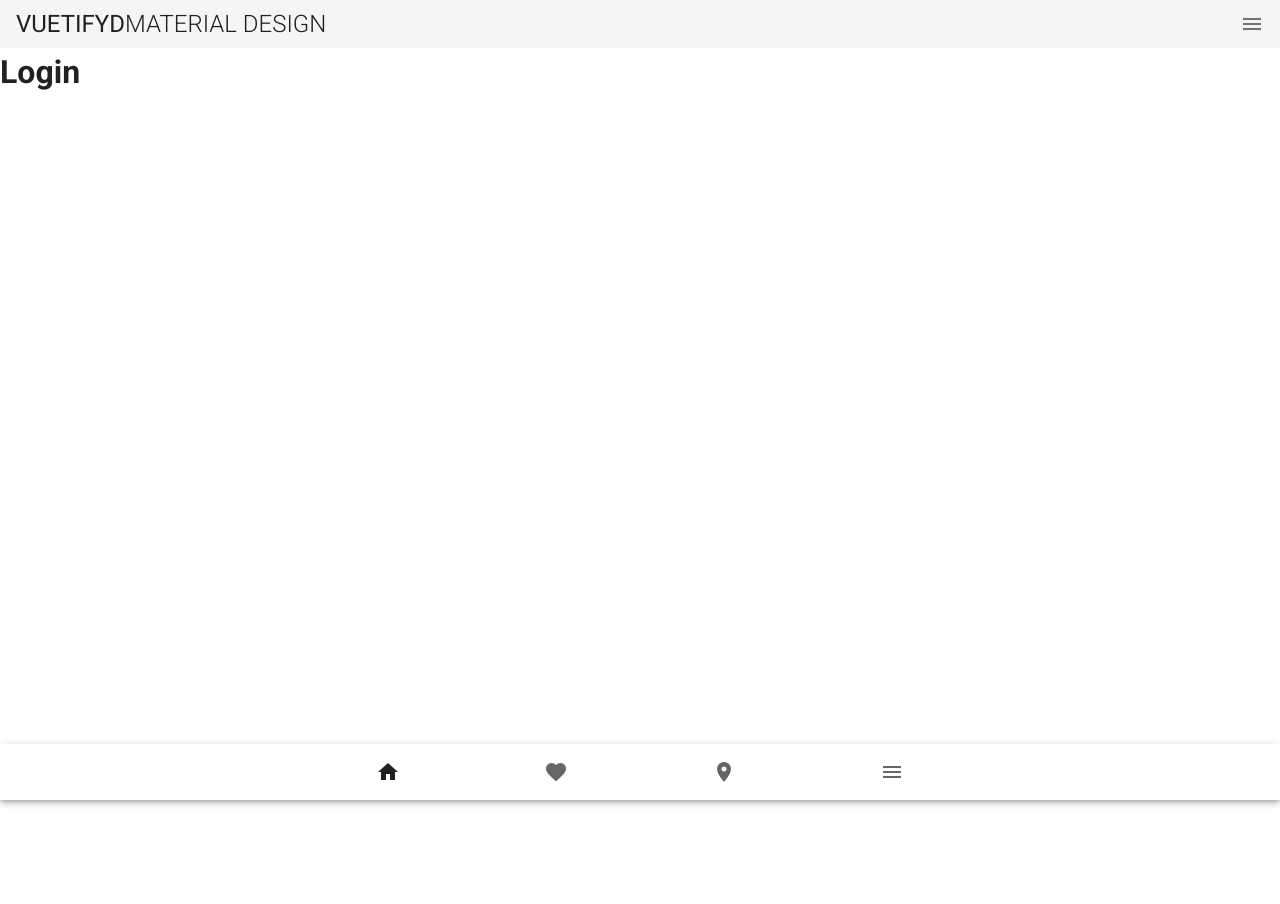
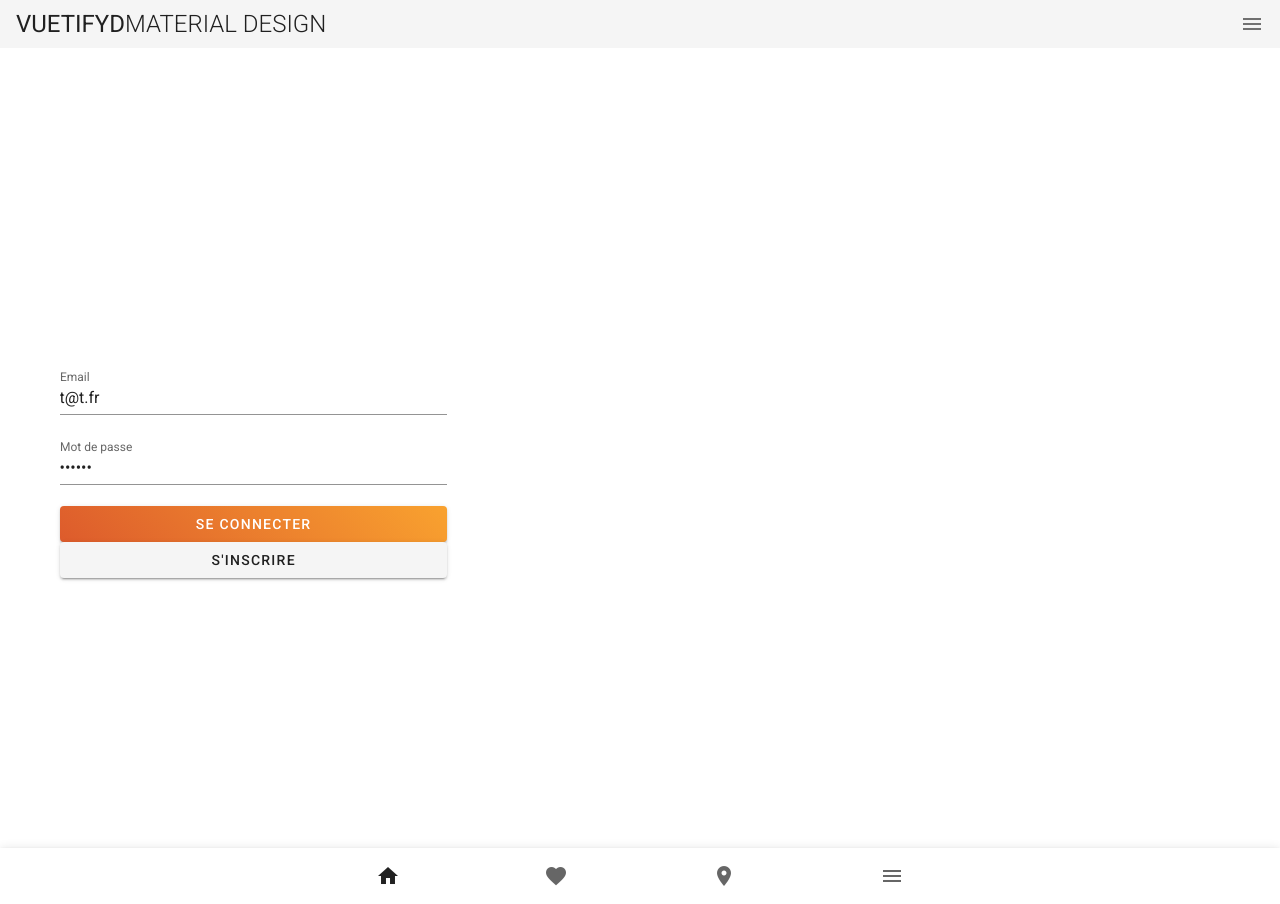
Before and after one commit to clemlemariey/vue-firebase-boilerplate, a Vue app: page /login in a window 1280 px wide. Before the commit the page ends 800 px from the top, so only its background shows below. Built offline with nearby package versions, Linux system fonts and the light colour scheme.

Commit message:
view login

```diff
--- a/src/views/auth/Login.vue
+++ b/src/views/auth/Login.vue
@@ -1,11 +1,67 @@
 <template>
-  <div>
-    <h1>Login</h1>
-  </div>
+  <v-app id="inspire">
+    <v-content>
+      <v-container fill-height>
+        <v-layout align-center>
+          <v-flex xs12 sm8 md4>
+            <!-- <img src="@/assets/logo_spendash.png" style="display:block; width:75%; margin:0 auto 30px;"/> -->
+            <v-form ref="form" v-model="valid" lazy-validation>
+              <v-text-field v-model="email" name="login" label="Email" :rules="emailRules" type="text"></v-text-field>
+              <v-text-field v-model="password" id="password" name="password" label="Mot de passe" :rules="passwordRules" type="password"></v-text-field>
+              <v-btn class="gradientBack" color="primary" :disabled="!valid" @click="submit" block>
+                Se connecter
+              </v-btn>
+            </v-form>
+            <v-btn to="/signup" block flat>S'inscrire</v-btn>
+          </v-flex>
+
+        </v-layout>
+      </v-container>
+    </v-content>
+  </v-app>
 </template>
 
 <script>
+
+import { mapActions } from 'vuex'
+
 export default {
-
+  name: 'login',
+  data () {
+    return {
+      valid: true,
+      email: 't@t.fr',
+      password: 'azerty',
+      emailRules: [
+        v => !!v || 'E-mail requis',
+        v => /.+@.+/.test(v) || 'E-mail non valide'
+      ],
+      passwordRules: [
+        v => !!v || 'Mot de passe requis'
+        // v => /.+@.+/.test(v) || 'E-mail non valide'
+      ]
+    }
+  },
+  methods: {
+    ...mapActions('auth', ['login']),
+    submit () {
+      if (this.$refs.form.validate()) {
+        this.login({ email: this.email, password: this.password })
+      }
+    }
+  }
 }
 </script>
+
+<style>
+.gradientBack{
+  color:white!important;
+  background: -moz-linear-gradient(45deg, rgba(221,91,44,1) 0%, rgba(249,162,47,1) 100%);
+  background: -webkit-linear-gradient(45deg, rgba(221,91,44,1) 0%,rgba(249,162,47,1) 100%);
+  background: linear-gradient(45deg, rgba(221,91,44,1) 0%,rgba(249,162,47,1) 100%);
+}
+
+.v-input input::placeholder {
+  color:red !important;
+}
+</style>
```
